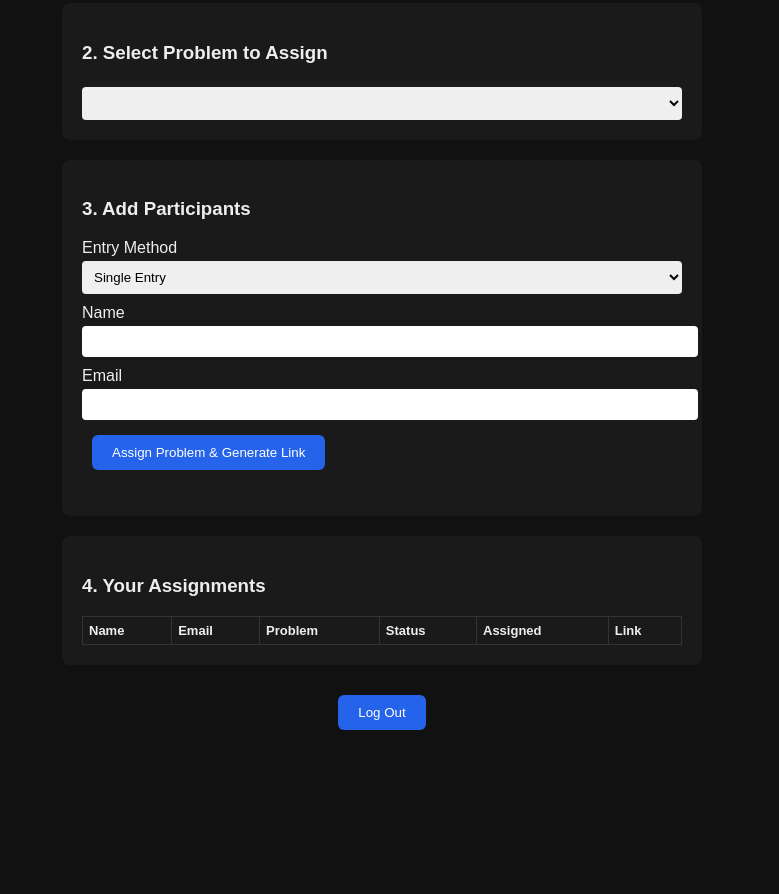
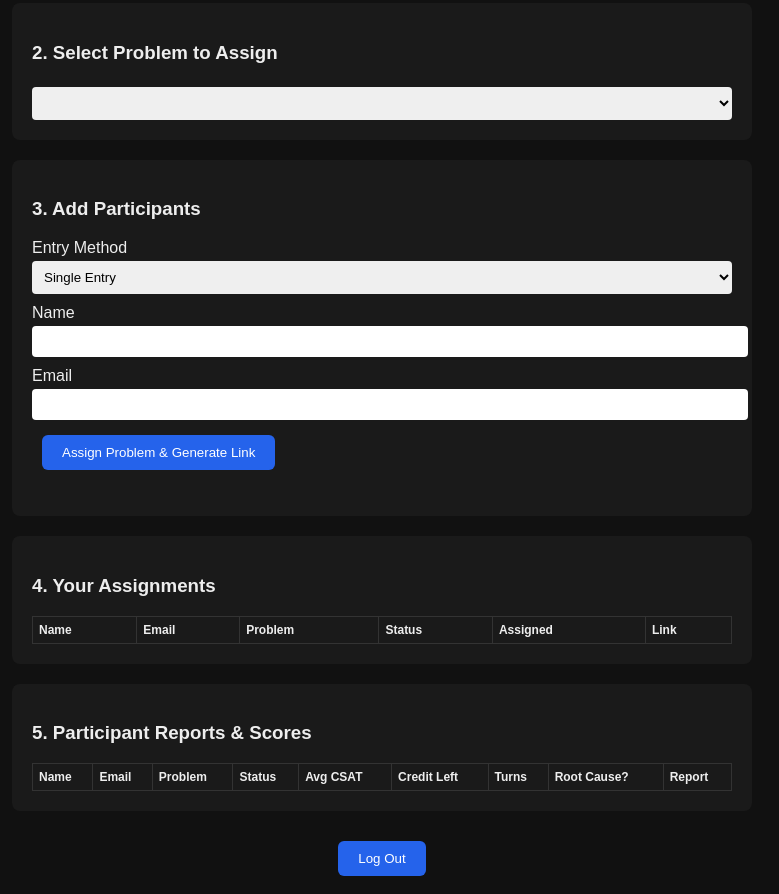
Before and after one commit to kapilmehtaccie-hue/troubleshooting-orchestrator, a website: page public/orchestrator.html in a window 1280 px wide. Shown: the part 602-1496 px from the top of the page, without its empty margins (258-1037 px from the left). Before the commit the page ends 1350 px from the top, so only its background shows below. Drawn offline with nearby package versions, Linux system fonts and the light colour scheme; no server answers.

Commit message:
Update orchestrator.html

```diff
--- a/public/orchestrator.html
+++ b/public/orchestrator.html
@@ -5,16 +5,16 @@
   <title>Orchestrator Dashboard</title>
   <link rel="stylesheet" href="css/style.css" />
   <style>
-    .section { max-width: 600px; margin: 20px auto; text-align: left; background: #1a1a1a; padding: 20px; border-radius: 8px; }
+    .section { max-width: 700px; margin: 20px auto; text-align: left; background: #1a1a1a; padding: 20px; border-radius: 8px; }
     label { display: block; margin-top: 10px; }
     input, select, textarea { width: 100%; padding: 8px; margin-top: 4px; border-radius: 4px; border: none; }
     table { width: 100%; margin-top: 15px; border-collapse: collapse; }
-    th, td { border: 1px solid #333; padding: 6px; font-size: 13px; }
+    th, td { border: 1px solid #333; padding: 6px; font-size: 12px; }
     .hidden { display: none; }
   </style>
 </head>
 <body>
-  <div class="container" style="max-width: 700px;">
+  <div class="container" style="max-width: 750px;">
     <h1>Orchestrator Dashboard</h1>
     <p id="welcome-msg">Loading...</p>
 
@@ -93,11 +93,22 @@
       </table>
     </div>
 
+    <div class="section">
+      <h3>5. Participant Reports & Scores</h3>
+      <table id="reports-table">
+        <thead><tr><th>Name</th><th>Email</th><th>Problem</th><th>Status</th><th>Avg CSAT</th><th>Credit Left</th><th>Turns</th><th>Root Cause?</th><th>Report</th></tr></thead>
+        <tbody></tbody>
+      </table>
+    </div>
+
     <button id="logout-btn">Log Out</button>
   </div>
 
   <script src="https://cdn.jsdelivr.net/npm/@supabase/supabase-js@2/dist/umd/supabase.js"></script>
+  <script src="https://cdnjs.cloudflare.com/ajax/libs/jspdf/2.5.1/jspdf.umd.min.js"></script>
+  <script src="https://cdnjs.cloudflare.com/ajax/libs/jspdf-autotable/3.8.2/jspdf.plugin.autotable.min.js"></script>
   <script src="js/supabaseClient.js"></script>
+  <script src="js/pdfReport.js"></script>
   <script src="js/orchestrator.js"></script>
 </body>
 </html>
```
